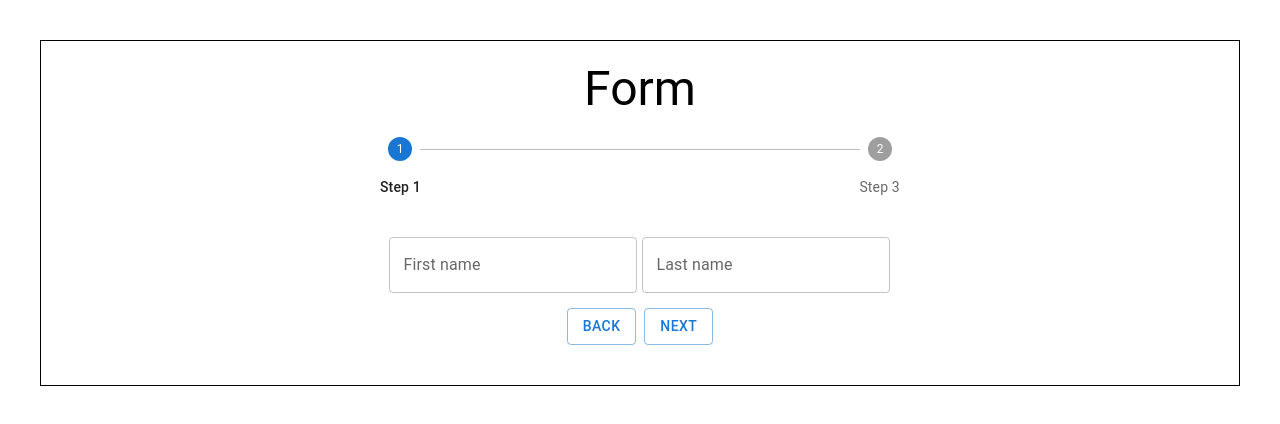
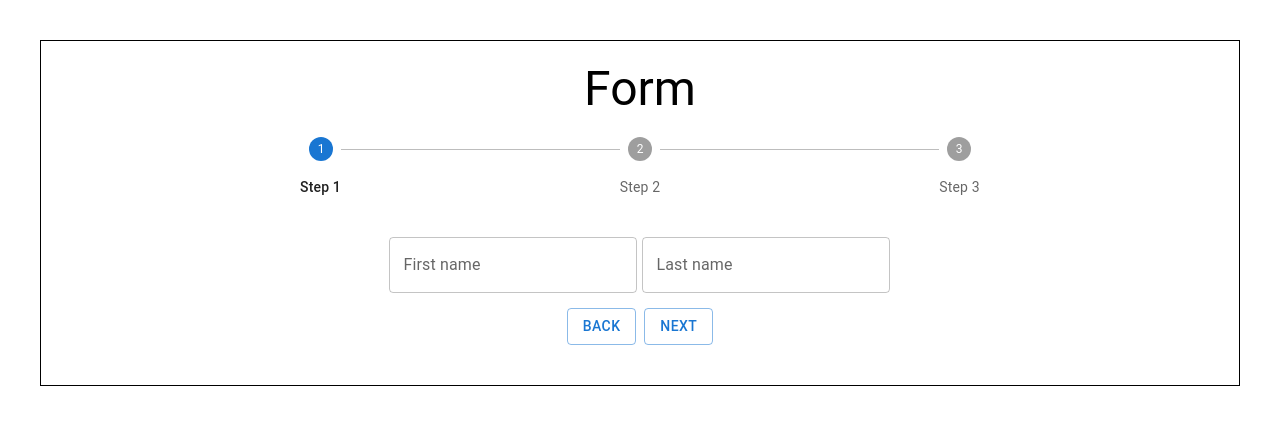
Before and after one commit to ritik48/stepper-form, a React (Vite) app: page / in a window 1280 px wide. Shown: the top 424 px of the page. Built offline with nearby package versions, Linux system fonts and the light colour scheme.

Commit message:
feat: added step2 into the form

```diff
--- a/src/components/StepperForm.tsx
+++ b/src/components/StepperForm.tsx
@@ -4,22 +4,22 @@ import Step from "@mui/material/Step";
 import StepLabel from "@mui/material/StepLabel";
 import { useStepForm } from "../hooks/FormContext";
 import Step1 from "./steps/Step1";
-// import Step2 from "./steps/Step2";
+import Step2 from "./steps/Step2";
 import Step3 from "./steps/Step3";
 import { Alert, Button } from "@mui/material";
 
 const steps = {
     "Step 1": <Step1 />,
+    "Step 2": <Step2 />,
     "Step 3": <Step3 />,
-    // "Step 3": <Step3 />,
 };
 
 export default function StepperForm() {
-    const { activeStep, changeStep } = useStepForm();
+    const { activeStep, changeStep, resetForm } = useStepForm();
 
     return (
         <Box sx={{ width: "80%", marginInline: "auto" }}>
-            {activeStep === 2 ? (
+            {activeStep === 3 ? (
                 <>
                     <Alert
                         severity="success"
@@ -27,7 +27,14 @@ export default function StepperForm() {
                     >
                         Form is successfully submitted.
                     </Alert>
-                    <Button onClick={() => changeStep(-2)}>Start Again</Button>
+                    <Button
+                        onClick={() => {
+                            resetForm();
+                            changeStep(-3);
+                        }}
+                    >
+                        Start Again
+                    </Button>
                 </>
             ) : (
                 <>
@@ -39,7 +46,8 @@ export default function StepperForm() {
                         ))}
                     </Stepper>
                     {activeStep === 0 && steps["Step 1"]}
-                    {activeStep === 1 && steps["Step 3"]}
+                    {activeStep === 1 && steps["Step 2"]}
+                    {activeStep === 2 && steps["Step 3"]}
                     {/* If you had Step 2, you would add it here */}
                 </>
             )}
```
